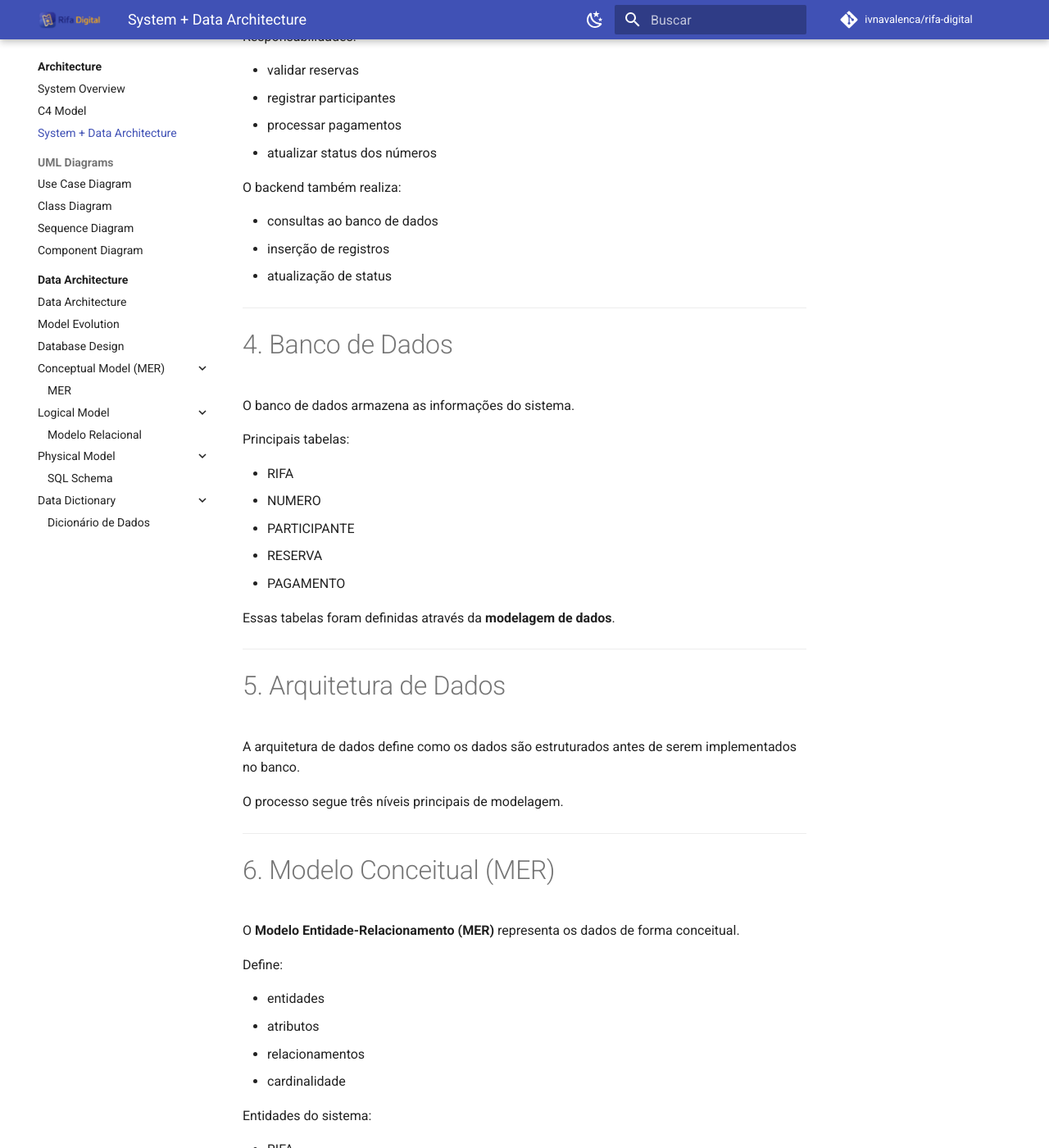
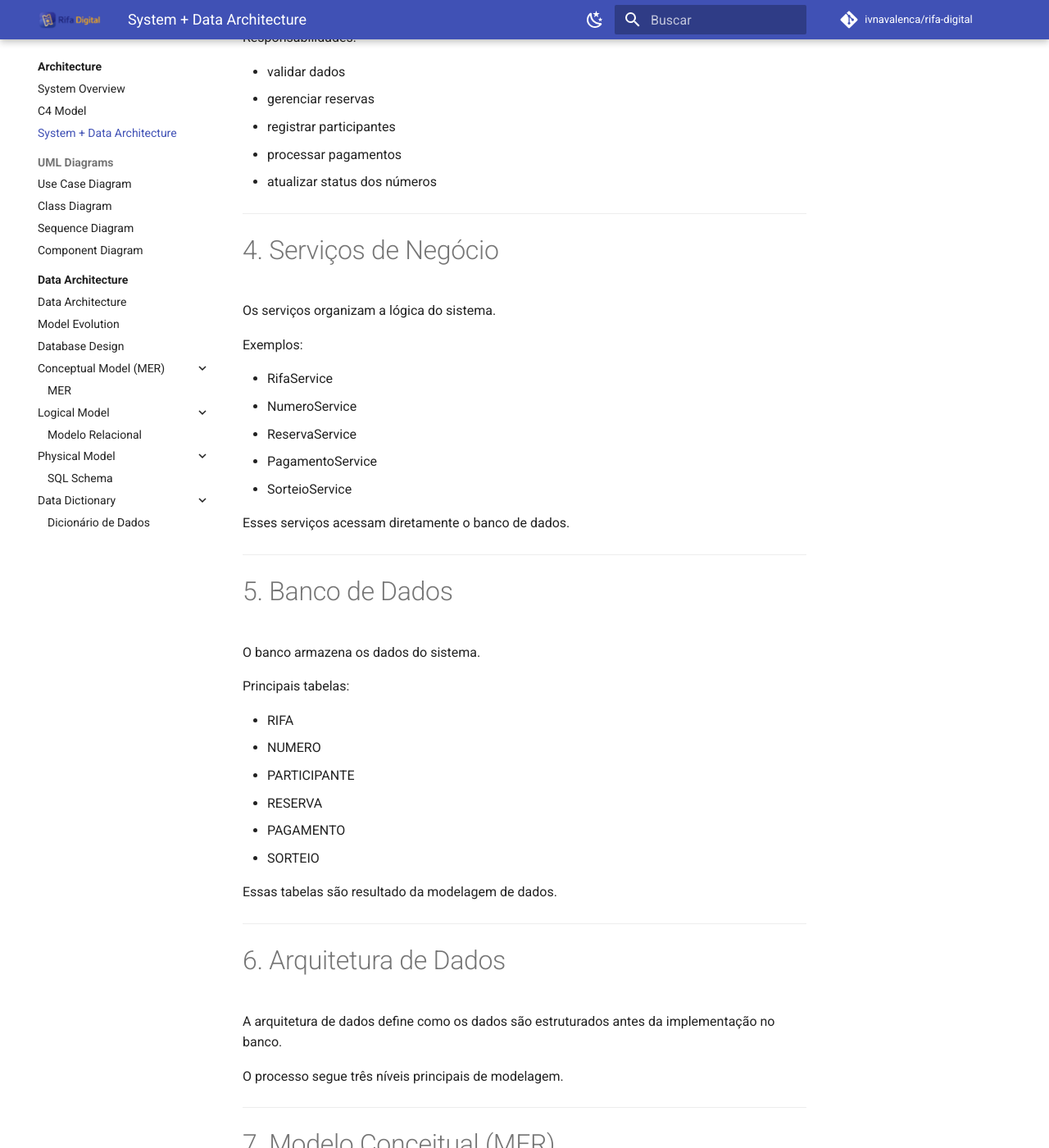
Before and after one commit to ivnavalenca/rifa-digital, an MkDocs documentation site: the page built from docs/architecture/system-data-architecture.md, in a window 1280 px wide and 1400 px high, scrolled down 2428 px. Shown: the whole window at 82% size. Built offline with MkDocs 1.6.1 and Material for MkDocs 9.7.7, drawn with Linux system fonts in a browser that asks for light colours; comment, search, counter and statistics services are not loaded; some of the changed text lies outside the part shown.

Commit message:
Update system-data-architecture.md

````diff
--- a/docs/architecture/system-data-architecture.md
+++ b/docs/architecture/system-data-architecture.md
@@ -1,37 +1,45 @@
+# System + Data Architecture --- Rifa Digital
 
-# System + Data Architecture — Rifa Digital
-
-Este documento apresenta uma visão integrada da **Arquitetura do Sistema** e da **Arquitetura de Dados** do projeto **Rifa Digital**.
+Este documento apresenta uma visão integrada da **Arquitetura do
+Sistema** e da **Arquitetura de Dados** do projeto **Rifa Digital**.
 
 O objetivo é mostrar como:
 
-- os **usuários interagem com o sistema**
-- a **aplicação processa os dados**
-- os **dados são armazenados no banco**
-- a **modelagem de dados sustenta o banco de dados**
+-   os usuários interagem com o sistema
+-   a aplicação processa os dados
+-   os dados são armazenados no banco
+-   a modelagem de dados sustenta o banco de dados
 
-Essa visão conecta **arquitetura de software** com **arquitetura de dados**.
+Essa visão conecta **arquitetura de software** com **arquitetura de
+dados**.
 
----
+------------------------------------------------------------------------
 
 # Visão Geral da Arquitetura
 
-```mermaid
+``` mermaid
 flowchart TD
+
+subgraph SYSTEM[Arquitetura do Sistema]
 
 USER[Usuário]
 
-WEB[Interface Web<br>Rifa Digital]
+WEB[Interface Web]
 
 API[Backend / API]
+
+SERVICE[Serviços de Negócio]
 
 DB[(Banco de Dados)]
 
 USER --> WEB
 WEB --> API
-API --> DB
+API --> SERVICE
+SERVICE --> DB
 
-subgraph DATA_ARCHITECTURE[Arquitetura de Dados]
+end
+
+subgraph DATA[Arquitetura de Dados]
 
 MER[MER<br>Modelo Conceitual]
 
@@ -48,106 +56,125 @@
 
 end
 
-API --> MER
+SERVICE --> MER
 ```
 
----
+------------------------------------------------------------------------
 
 # 1. Usuário
 
 O **usuário** interage com o sistema através da interface web.
 
-Exemplos de ações:
+Principais ações:
 
-- visualizar uma rifa
-- escolher números disponíveis
-- reservar números
-- confirmar pagamento
+-   visualizar rifas disponíveis
+-   escolher números
+-   reservar números
+-   confirmar pagamento
 
----
+------------------------------------------------------------------------
 
 # 2. Interface Web
 
 A interface web é responsável por:
 
-- apresentar informações da rifa
-- mostrar números disponíveis
-- permitir seleção de números
-- enviar dados para o backend
+-   apresentar informações da rifa
+-   mostrar números disponíveis
+-   permitir seleção de números
+-   enviar dados para o backend
 
 Exemplos de páginas:
 
-- lista de rifas
-- página da rifa
-- confirmação de reserva
+-   lista de rifas
+-   página da rifa
+-   confirmação de reserva
 
----
+------------------------------------------------------------------------
 
 # 3. Backend / API
 
-O **backend** implementa as regras de negócio.
+O **backend** implementa a lógica da aplicação.
 
 Responsabilidades:
 
-- validar reservas
-- registrar participantes
-- processar pagamentos
-- atualizar status dos números
+-   validar dados
+-   gerenciar reservas
+-   registrar participantes
+-   processar pagamentos
+-   atualizar status dos números
 
-O backend também realiza:
+------------------------------------------------------------------------
 
-- consultas ao banco de dados
-- inserção de registros
-- atualização de status
+# 4. Serviços de Negócio
 
----
+Os serviços organizam a lógica do sistema.
 
-# 4. Banco de Dados
+Exemplos:
 
-O banco de dados armazena as informações do sistema.
+-   RifaService
+-   NumeroService
+-   ReservaService
+-   PagamentoService
+-   SorteioService
+
+Esses serviços acessam diretamente o banco de dados.
+
+------------------------------------------------------------------------
+
+# 5. Banco de Dados
+
+O banco armazena os dados do sistema.
 
 Principais tabelas:
 
-- RIFA
-- NUMERO
-- PARTICIPANTE
-- RESERVA
-- PAGAMENTO
+-   RIFA
+-   NUMERO
+-   PARTICIPANTE
+-   RESERVA
+-   PAGAMENTO
+-   SORTEIO
 
-Essas tabelas foram definidas através da **modelagem de dados**.
+Essas tabelas são resultado da modelagem de dados.
 
----
+------------------------------------------------------------------------
 
-# 5. Arquitetura de Dados
+# 6. Arquitetura de Dados
 
-A arquitetura de dados define como os dados são estruturados antes de serem implementados no banco.
+A arquitetura de dados define como os dados são estruturados antes da
+implementação no banco.
 
 O processo segue três níveis principais de modelagem.
 
----
+------------------------------------------------------------------------
 
-# 6. Modelo Conceitual (MER)
+# 7. Modelo Conceitual (MER)
 
-O **Modelo Entidade-Relacionamento (MER)** representa os dados de forma conceitual.
+O **Modelo Entidade-Relacionamento** representa os dados de forma
+conceitual.
 
 Define:
 
-- entidades
-- atributos
-- relacionamentos
-- cardinalidade
+-   entidades
+-   atributos
+-   relacionamentos
+-   cardinalidade
 
-Entidades do sistema:
+Entidades principais:
 
-- RIFA
-- NUMERO
-- PARTICIPANTE
-- RESERVA
-- PAGAMENTO
+-   Rifa
+-   Numero
+-   Participante
+-   Reserva
+-   Pagamento
+-   Sorteio
 
----
+Documento relacionado:
 
-# 7. Modelo Lógico (Modelo Relacional)
+`architecture/data/conceptual/mer.md`
+
+------------------------------------------------------------------------
+
+# 8. Modelo Lógico (Modelo Relacional)
 
 O modelo lógico transforma o MER em **tabelas relacionais**.
 
@@ -155,37 +182,39 @@
 
 Exemplo:
 
-```
-RIFA(
- id_rifa PK,
- titulo,
- data_sorteio,
- valor_numero
-)
+    RIFA(
+     id_rifa PK,
+     titulo,
+     data_sorteio,
+     valor_numero
+    )
 
-NUMERO(
- id_numero PK,
- numero,
- status,
- id_rifa FK
-)
-```
+    NUMERO(
+     id_numero PK,
+     numero,
+     status,
+     id_rifa FK
+    )
 
 Neste nível aparecem:
 
-- chaves primárias (PK)
-- chaves estrangeiras (FK)
-- relacionamentos entre tabelas
+-   chaves primárias
+-   chaves estrangeiras
+-   relacionamentos entre tabelas
 
----
+Documento relacionado:
 
-# 8. Modelo Físico (SQL)
+`architecture/data/logical/modelo-relacional.md`
 
-O modelo físico representa a **implementação real do banco**.
+------------------------------------------------------------------------
+
+# 9. Modelo Físico (SQL)
+
+O modelo físico representa a **implementação real do banco de dados**.
 
 Exemplo:
 
-```sql
+``` sql
 CREATE TABLE rifa (
  id_rifa INT PRIMARY KEY,
  titulo VARCHAR(150),
@@ -196,63 +225,71 @@
 
 Aqui são definidos:
 
-- tipos de dados
-- constraints
-- integridade referencial
-- índices
+-   tipos de dados
+-   constraints
+-   integridade referencial
+-   índices
 
----
+Documento relacionado:
 
-# 9. Dicionário de Dados
+`architecture/data/physical/schema-sql.md`
 
-O dicionário de dados documenta cada campo do banco.
+------------------------------------------------------------------------
+
+# 10. Dicionário de Dados
+
+O **dicionário de dados** documenta cada campo do banco.
 
 Ele descreve:
 
-- nome do campo
-- tipo de dado
-- significado do campo
-- obrigatoriedade
+-   nome do campo
+-   tipo de dado
+-   significado do campo
+-   obrigatoriedade
 
 Exemplo:
 
-| Tabela | Campo | Tipo | Descrição |
-|------|------|------|------|
-| RIFA | id_rifa | INT | Identificador da rifa |
-| NUMERO | numero | INT | Número da rifa |
-| RESERVA | data_reserva | DATETIME | Data da reserva |
+  Tabela    Campo          Tipo       Descrição
+  --------- -------------- ---------- -----------------------
+  RIFA      id_rifa        INT        Identificador da rifa
+  NUMERO    numero         INT        Número da rifa
+  RESERVA   data_reserva   DATETIME   Data da reserva
 
----
+Documento relacionado:
+
+`architecture/data/dictionary/dicionario-dados.md`
+
+------------------------------------------------------------------------
 
 # Fluxo Completo do Sistema
 
 O funcionamento completo do sistema pode ser representado como:
 
-```
-Usuário
-   ↓
-Interface Web
-   ↓
-Backend / API
-   ↓
-Banco de Dados
-```
+    Usuário
+       ↓
+    Interface Web
+       ↓
+    Backend / API
+       ↓
+    Serviços
+       ↓
+    Banco de Dados
 
-A estrutura do banco é resultado do processo de modelagem:
+A estrutura do banco resulta do processo de modelagem:
 
-```
-MER → Modelo Relacional → SQL → Banco de Dados
-```
+    MER → Modelo Relacional → SQL → Banco de Dados
 
----
+------------------------------------------------------------------------
 
 # Conclusão
 
-A integração entre **arquitetura de sistema** e **arquitetura de dados** permite:
+A integração entre **arquitetura de sistema** e **arquitetura de dados**
+permite:
 
-- melhor organização do sistema
-- maior consistência dos dados
-- facilidade de evolução da aplicação
-- melhor compreensão do funcionamento do sistema
+-   melhor organização do sistema
+-   maior consistência dos dados
+-   facilidade de evolução da aplicação
+-   melhor compreensão do funcionamento do sistema
 
-Esse modelo também facilita a documentação técnica e o ensino de conceitos de **Engenharia de Software e Banco de Dados**.
+Esse modelo também facilita a documentação técnica e o ensino de
+conceitos de **Engenharia de Software e Banco de Dados**.
````
